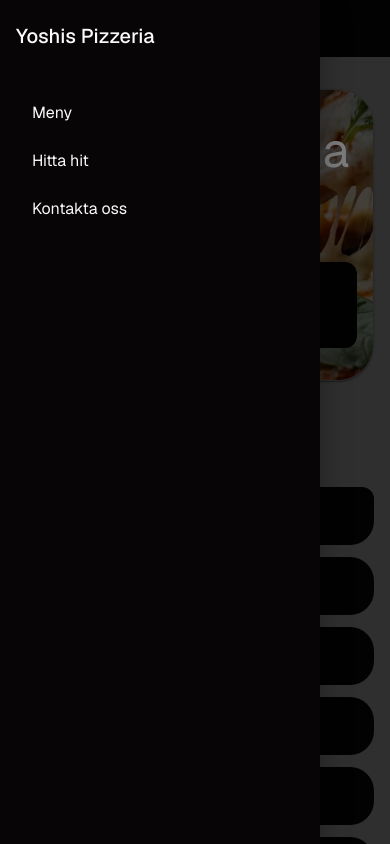
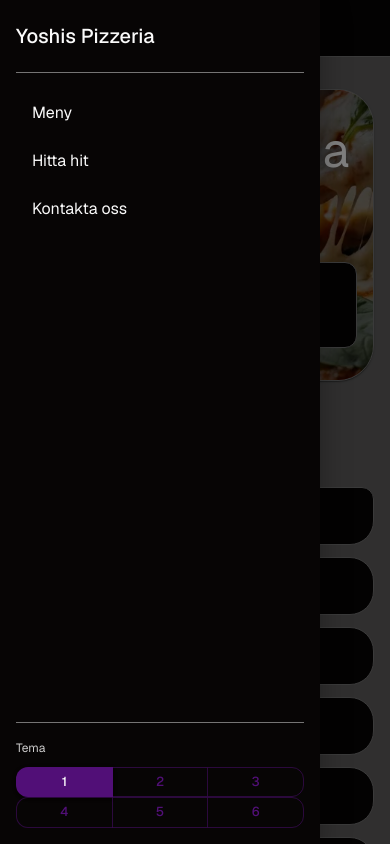
Before and after one commit to AdrianAlmer/showroom, a Next.js app: page /showroom in a window 390 px wide. Both pictures are taken after a click on the button 36 px from the left and 28 px from the top of the page. Shown: the top 844 px of the page. Built offline with nearby package versions, Linux system fonts and the light colour scheme; some icons are missing; what @mui/material-nextjs would draw is missing.

Commit message:
Texten på hero har statiskfärg, lagt till temaändringar i mobilmeny + nav, fixat prover så teman kan ändras + en temakontroller

```diff
--- a/src/components/sections/Hero.tsx
+++ b/src/components/sections/Hero.tsx
@@ -55,12 +55,14 @@ export default function Hero({ title, subtitle, primaryCta, secondaryCta, todayT
             <Box sx={{ position: "relative", px: { xs: 2, sm: 4 } }}>
 
                 <Stack spacing={2}>
-                    <Typography variant="h3" component="h1" sx={{ letterSpacing: -0.5 }}>
+                    {/*fast färg på hero titeln*/}
+                    <Typography variant="h3" component="h1" sx={{ letterSpacing: -0.5, color: "#FFFFFF",  textShadow: "0 2px 10px rgba(0,0,0,0.55)" }}>
                         {title}
                     </Typography>
+                    {/*fast färg på hero subtiteln*/}
+                    {subtitle && (
 
-                    {subtitle && (
-                        <Typography variant="subtitle1" color="text.secondary" sx={{ maxWidth: 680 }}>
+                        <Typography variant="subtitle1" color="text.secondary" sx={{ maxWidth: 680,  color: "#FFFFFFCC", textShadow: "0 2px 10px rgba(0,0,0,0.45)"}}>
                             {subtitle}
                         </Typography>
                     )}
--- a/src/components/sections/MobileDrawerMenu.tsx
+++ b/src/components/sections/MobileDrawerMenu.tsx
@@ -5,6 +5,8 @@ import {Drawer,Box,IconButton,Stack,Typography,Divider,List,ListItemButton,ListI
 import MenuIcon from "@mui/icons-material/Menu";
 import CloseIcon from "@mui/icons-material/Close";
 import {clearHash} from "@/lib/clearHash";
+import { ButtonGroup } from "@mui/material";
+import { useThemeController } from "@/theme/ThemeController";
 
 type NavLink = { label: string; href: string };
 
@@ -15,7 +17,9 @@ type Props = {
 };
 
 export default function MobileDrawerMenu({ brand, links, cta }: Props) {
+
     const [open, setOpen] = React.useState(false);
+    const { themeKey, setThemeKey } = useThemeController();
 
     const close = () => setOpen(false);
     const openMenu = () => setOpen(true);
@@ -42,11 +46,11 @@ export default function MobileDrawerMenu({ brand, links, cta }: Props) {
                 onClose={close}
                 slotProps={{
                     paper: {
-                        sx: { width: 320, maxWidth: "85vw" },
+                        sx: { width: 320, maxWidth: "85vw", display: "flex", flexDirection: "column" },
                     },
                 }}
             >
-                <Box sx={{ p: 2 }}>
+                <Box sx={{ p: 2, display: "flex", flexDirection: "column", flex: 1 }}>
                     <Stack direction="row" alignItems="center" justifyContent="space-between">
                         <Typography variant="h6">{brand}</Typography>
                         <IconButton aria-label="Close menu" onClick={close} sx={{color: "text.primary"}} >
@@ -70,6 +74,8 @@ export default function MobileDrawerMenu({ brand, links, cta }: Props) {
                         ))}
                     </List>
 
+                    <Box sx={{ flexGrow: 1 }} />
+
                     {cta && (
                         <Box sx={{ pt: 2 }}>
                             <Button
@@ -83,6 +89,52 @@ export default function MobileDrawerMenu({ brand, links, cta }: Props) {
                             </Button>
                         </Box>
                     )}
+                    <Divider sx={{ my: 2 }} />
+                    <Typography variant="caption" color="text.secondary" sx={{ display: "block", mb: 1 }}>
+                        Tema
+                    </Typography>
+
+                    <ButtonGroup fullWidth variant="outlined" size="small">
+                        <Button
+                            onClick={() => setThemeKey("theme1")}
+                            variant={themeKey === "theme1" ? "contained" : "outlined"}
+                        >
+                            1
+                        </Button>
+                        <Button
+                            onClick={() => setThemeKey("theme2")}
+                            variant={themeKey === "theme2" ? "contained" : "outlined"}
+                        >
+                            2
+                        </Button>
+                        <Button
+                            onClick={() => setThemeKey("theme3")}
+                            variant={themeKey === "theme3" ? "contained" : "outlined"}
+                        >
+                            3
+                        </Button>
+                    </ButtonGroup>
+                    <ButtonGroup fullWidth variant="outlined" size="small">
+                        <Button
+                            onClick={() => setThemeKey("theme4")}
+                            variant={themeKey === "theme4" ? "contained" : "outlined"}
+                        >
+                            4
+                        </Button>
+                        <Button
+                            onClick={() => setThemeKey("theme5")}
+                            variant={themeKey === "theme5" ? "contained" : "outlined"}
+                        >
+                            5
+                        </Button>
+                        <Button
+                            onClick={() => setThemeKey("theme6")}
+                            variant={themeKey === "theme6" ? "contained" : "outlined"}
+                        >
+                            6
+                        </Button>
+                    </ButtonGroup>
+
                 </Box>
             </Drawer>
         </>
--- a/src/components/sections/StickyNav.tsx
+++ b/src/components/sections/StickyNav.tsx
@@ -1,8 +1,12 @@
 "use client";
 
-import {AppBar, Container, Link as MuiLink, Stack, Toolbar, Typography,} from "@mui/material";
+import React from "react";
+import {AppBar, Container, Link as MuiLink, Stack, Toolbar, Typography, IconButton, Menu, MenuItem, ListItemText} from "@mui/material";
 import { clearHash } from "@/lib/clearHash";
 import MobileDrawerMenu from "@/components/sections/MobileDrawerMenu";
+import PaletteOutlinedIcon from "@mui/icons-material/PaletteOutlined";
+import {useThemeController} from "@/theme/ThemeController";
+import {useTheme} from "@mui/system";
 
 type NavLink = { label: string; href: string };
 
@@ -12,6 +16,24 @@ type Props = {
 };
 
 export default function StickyNav({ brand, links }: Props) {
+
+    const {themeKey, setThemeKey} = useThemeController();
+
+    const [anchorEl, setAnchorEl] = React.useState<null | HTMLElement>(null);
+    const menuOpen = Boolean(anchorEl);
+
+    const openMenu = (e: React.MouseEvent<HTMLElement>) => setAnchorEl(e.currentTarget);
+    const closeMenu = () => setAnchorEl(null);
+
+    const themeLabels: Record<string, string> = {
+        theme1: "1 • Dark1",
+        theme2: "2 • Dark2",
+        theme3: "3 • Dark3",
+        theme4: "4 • Light1",
+        theme5: "5 • Light2",
+        theme6: "6 • Light3",
+    };
+
     return (
         <AppBar
             position="sticky"
@@ -64,7 +86,7 @@ export default function StickyNav({ brand, links }: Props) {
                                     href={l.href}
                                     underline="hover"
                                     color="text.secondary"
-                                    sx={{ fontSize: 14 }}
+                                    sx={{ fontSize: 16, fontWeight:"500", letterSpacing: 0.3 }}
                                     onClick={() => {
                                         setTimeout(clearHash, 0);
                                     }}
@@ -73,6 +95,36 @@ export default function StickyNav({ brand, links }: Props) {
                                 </MuiLink>
                             ))}
                         </Stack>
+                        {/* Theme button */}
+                        <IconButton
+                            aria-label="Theme"
+                            onClick={openMenu}
+                            size="small"
+                            sx={{ color: "text.primary" }}
+                        >
+                            <PaletteOutlinedIcon fontSize="small" />
+                        </IconButton>
+
+                        <Menu
+                            anchorEl={anchorEl}
+                            open={menuOpen}
+                            onClose={closeMenu}
+                            anchorOrigin={{ vertical: "bottom", horizontal: "right" }}
+                            transformOrigin={{ vertical: "top", horizontal: "right" }}
+                        >
+                            {(["theme1","theme2","theme3","theme4","theme5","theme6"] as const).map((k) => (
+                                <MenuItem
+                                    key={k}
+                                    selected={themeKey === k}
+                                    onClick={() => {
+                                        setThemeKey(k);
+                                        closeMenu();
+                                    }}
+                                >
+                                    <ListItemText primary={themeLabels[k] ?? k} />
+                                </MenuItem>
+                            ))}
+                        </Menu>
                     </Stack>
                 </Container>
             </Toolbar>
--- a/src/theme/Providers.tsx
+++ b/src/theme/Providers.tsx
@@ -2,16 +2,34 @@
 
 import * as React from "react";
 import { AppRouterCacheProvider } from "@mui/material-nextjs/v15-appRouter";
-import { CssBaseline, ThemeProvider,} from "@mui/material";
-import {theme1} from "./presets";
+import { CssBaseline, ThemeProvider } from "@mui/material";
 
+import { theme1, theme2, theme3, theme4, theme5, theme6 } from "./presets";
+import { ThemeControllerProvider, type ThemeKey } from "./ThemeController";
+
+const themes = { theme1, theme2, theme3, theme4, theme5, theme6 } as const;
+const STORAGE_KEY = "hemsida_theme";
 
 export default function Providers({ children }: { children: React.ReactNode }) {
+    const [themeKey, setThemeKeyState] = React.useState<ThemeKey>("theme1");
+
+    React.useEffect(() => {
+        const saved = window.localStorage.getItem(STORAGE_KEY) as ThemeKey | null;
+        if (saved && saved in themes) setThemeKeyState(saved);
+    }, []);
+
+    const setThemeKey = (k: ThemeKey) => {
+        setThemeKeyState(k);
+        window.localStorage.setItem(STORAGE_KEY, k);
+    };
+
     return (
         <AppRouterCacheProvider>
-            <ThemeProvider theme={theme1}>
+            <ThemeProvider theme={themes[themeKey]}>
                 <CssBaseline />
-                     {children}
+                <ThemeControllerProvider value={{ themeKey, setThemeKey }}>
+                    {children}
+                </ThemeControllerProvider>
             </ThemeProvider>
         </AppRouterCacheProvider>
     );
--- /dev/null
+++ b/src/theme/ThemeController.tsx
@@ -0,0 +1,27 @@
+"use client";
+
+import * as React from "react";
+
+export type ThemeKey = "theme1" | "theme2" | "theme3" | "theme4" | "theme5" | "theme6";
+
+type ThemeControllerValue = {
+    themeKey: ThemeKey;
+    setThemeKey: (k: ThemeKey) => void;
+};
+
+const ThemeControllerContext = React.createContext<ThemeControllerValue | null>(null);
+
+export function ThemeControllerProvider({value, children, }: { value: ThemeControllerValue; children: React.ReactNode; })
+{
+    return (
+        <ThemeControllerContext.Provider value={value}>
+            {children}
+        </ThemeControllerContext.Provider>
+    );
+}
+
+export function useThemeController() {
+    const ctx = React.useContext(ThemeControllerContext);
+    if (!ctx) throw new Error("useThemeController must be used within ThemeControllerProvider");
+    return ctx;
+}
--- a/src/theme/presets.ts
+++ b/src/theme/presets.ts
@@ -17,6 +17,7 @@ export const theme1 = createTheme({
             primary: "#fafafa",
             secondary: "#FFFFFFCC",
         },
+        divider: "#757474"
     },
     typography: {
         fontFamily:
@@ -54,6 +55,7 @@ export const theme2 = createTheme({
             primary: "#fafafa",
             secondary: "#FFFFFFCC",
         },
+        divider: "#757474"
     },
     typography: {
         fontFamily:
@@ -92,6 +94,7 @@ export const theme3 = createTheme({
             primary: "#fafafa",
             secondary: "#FFFFFFCC",
         },
+        divider: "#757474"
     },
     typography: {
         fontFamily:
@@ -111,3 +114,118 @@ export const theme3 = createTheme({
         },
     },
 });
+
+export const theme4 = createTheme({
+    palette: {
+        mode: "light",
+        background: {
+            default: "#e9eef6",
+            paper: "#f7f9fc",
+        },
+        primary: {
+            main: "#510f77",
+        },
+        secondary: {
+            main: "#2e7d32",
+        },
+        text: {
+            primary: "#121212",
+            secondary: "#121212B3", // ~70%
+        },
+        divider: "rgba(0,0,0,0.12)",
+    },
+    typography: {
+        fontFamily:
+            "var(--font-geist-sans), system-ui, -apple-system, Segoe UI, Roboto, Arial, sans-serif",
+    },
+    shape: { borderRadius: 12 },
+    components: {
+        MuiAccordionSummary: {
+            styleOverrides: {
+                expandIconWrapper: {
+                    color: "#510f77",
+                    "&.Mui-expanded": {
+                        color: "#2e7d32",
+                    },
+                },
+            },
+        },
+    },
+});
+
+export const theme5 = createTheme({
+    palette: {
+        mode: "light",
+        background: {
+            default: "#e8f6ef",
+            paper: "#f5fffb",
+        },
+        primary: {
+            main: "#c62828",
+        },
+        secondary: {
+            main: "#f9a825",
+        },
+        text: {
+            primary: "#1a1a1a",
+            secondary: "#1a1a1ab3",
+        },
+        divider: "rgba(0,0,0,0.12)",
+    },
+    typography: {
+        fontFamily:
+            "var(--font-geist-sans), system-ui, -apple-system, Segoe UI, Roboto, Arial, sans-serif",
+    },
+    shape: { borderRadius: 12 },
+    components: {
+        MuiAccordionSummary: {
+            styleOverrides: {
+                expandIconWrapper: {
+                    color: "#c62828",
+                    "&.Mui-expanded": {
+                        color: "#f9a825",
+                    },
+                },
+            },
+        },
+    },
+});
+
+export const theme6 = createTheme({
+    palette: {
+        mode: "light",
+        background: {
+            default: "#f3f7f5",
+            paper: "#ffffff",
+        },
+        primary: {
+            main: "#2e7d32",
+        },
+        secondary: {
+            main: "#80cbc4",
+        },
+        text: {
+            primary: "#10201a",
+            secondary: "#10201ab3",
+        },
+        divider: "rgba(0,0,0,0.12)",
+    },
+    typography: {
+        fontFamily:
+            "var(--font-geist-sans), system-ui, -apple-system, Segoe UI, Roboto, Arial, sans-serif",
+    },
+    shape: { borderRadius: 12 },
+    components: {
+        MuiAccordionSummary: {
+            styleOverrides: {
+                expandIconWrapper: {
+                    color: "#2e7d32",
+                    "&.Mui-expanded": {
+                        color: "#80cbc4",
+                    },
+                },
+            },
+        },
+    },
+
+});
```
